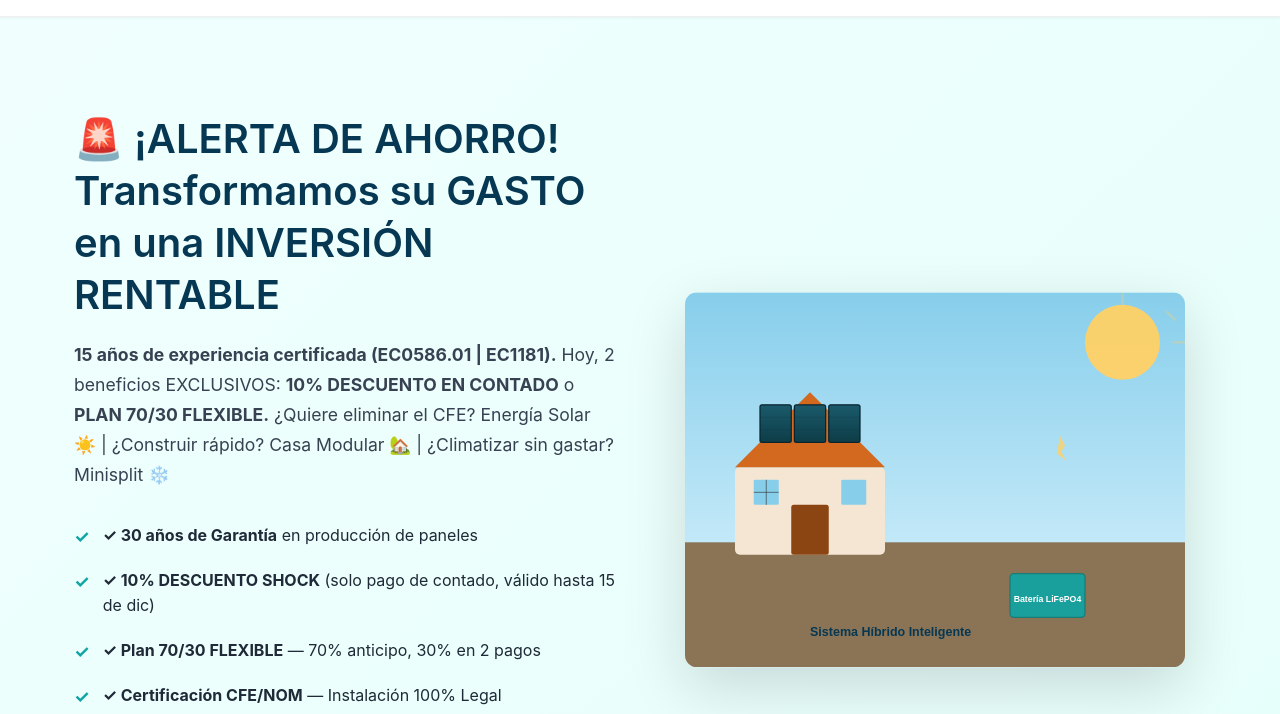
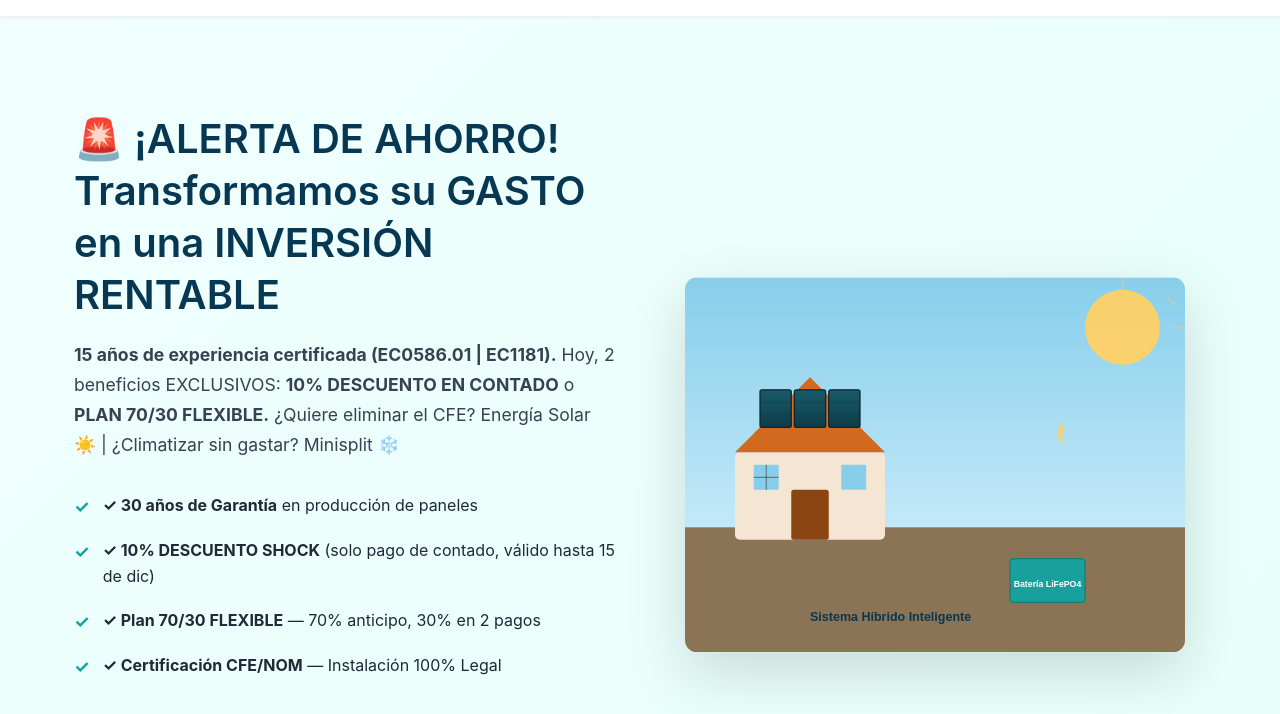
Before and after one commit to solucionesenergeticasbcs-art/baja-ecovolt, a website: page index.html in a window 1280 px wide. Shown: the part 76-790 px from the top of the page. Drawn offline with Linux system fonts and the light colour scheme.

Commit message:
Remove: references to 'Casa Modular' from hero

```diff
--- a/index.html
+++ b/index.html
@@ -32,7 +32,7 @@
       <div class="container hero-grid">
         <div class="hero-copy">
           <h2>🚨 ¡ALERTA DE AHORRO! Transformamos su GASTO en una INVERSIÓN RENTABLE</h2>
-          <p class="lead"><strong>15 años de experiencia certificada (EC0586.01 | EC1181).</strong> Hoy, 2 beneficios EXCLUSIVOS: <strong>10% DESCUENTO EN CONTADO</strong> o <strong>PLAN 70/30 FLEXIBLE.</strong> ¿Quiere eliminar el CFE? Energía Solar ☀️ | ¿Construir rápido? Casa Modular 🏡 | ¿Climatizar sin gastar? Minisplit ❄️</p>
+          <p class="lead"><strong>15 años de experiencia certificada (EC0586.01 | EC1181).</strong> Hoy, 2 beneficios EXCLUSIVOS: <strong>10% DESCUENTO EN CONTADO</strong> o <strong>PLAN 70/30 FLEXIBLE.</strong> ¿Quiere eliminar el CFE? Energía Solar ☀️ | ¿Climatizar sin gastar? Minisplit ❄️</p>
           <ul class="cta-list">
             <li><strong>✓ 30 años de Garantía</strong> en producción de paneles</li>
             <li><strong>✓ 10% DESCUENTO SHOCK</strong> (solo pago de contado, válido hasta 15 de dic)</li>
```
